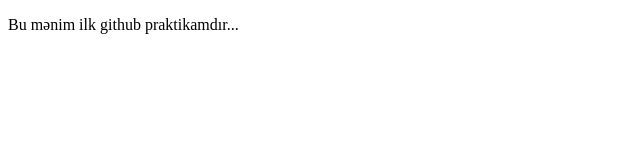
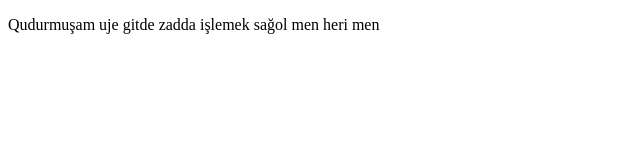
Before and after one commit to gunelg/CodeAcademy, a plain HTML site: page index.html in a window 1280 px wide. Shown: the whole page, without its empty margins (0-640 px from the left). Drawn offline with Linux system fonts and the light colour scheme.

Commit message:
heri mengit add -A!

```diff
--- a/index.html
+++ b/index.html
@@ -8,6 +8,6 @@
 </head>
 
 <body>
-    <p>Bu mənim ilk github praktikamdır...</p>
+    <p>Qudurmuşam uje gitde zadda işlemek sağol men heri men</p>
 </body>
 </html>
```
